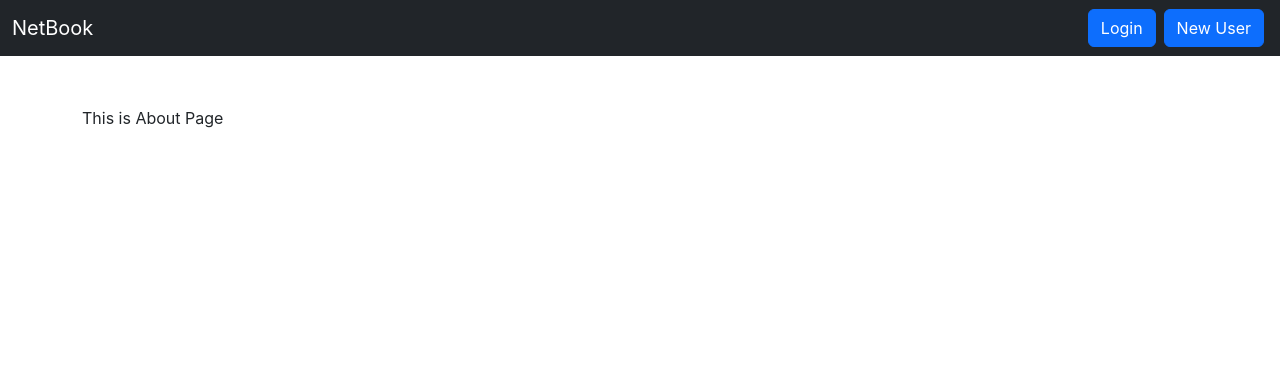
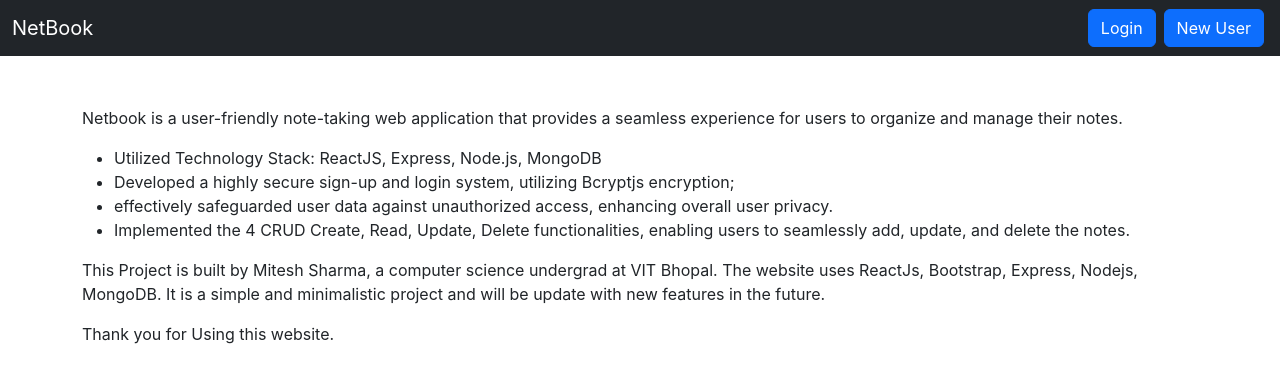
Before and after one commit to mitesh-sharma/NetBook, a React (Create React App) app: page /about in a window 1280 px wide. Shown: the top 382 px of the page. Built offline with nearby package versions, Linux system fonts and the light colour scheme.

Commit message:
added note on signup/login page and updated about page

```diff
--- a/src/components/About.js
+++ b/src/components/About.js
@@ -3,7 +3,17 @@ import noteContext from '../context/notes/noteContext'
 
 const About = () => {
   return (
-    <div>This is About Page</div>
+    <div>
+      <p>Netbook is a user-friendly note-taking web application that provides a seamless experience for users to organize and manage their notes.</p>
+        <ul>
+          <li>Utilized Technology Stack: ReactJS, Express, Node.js, MongoDB </li>
+          <li>Developed a highly secure sign-up and login system, utilizing Bcryptjs encryption;</li>
+          <li>effectively safeguarded user data against unauthorized access, enhancing overall user privacy.</li>
+          <li>Implemented the 4 CRUD Create, Read, Update, Delete functionalities, enabling users to seamlessly add, update, and delete the notes.</li>
+        </ul>
+      <p>This Project is built by Mitesh Sharma, a computer science undergrad at VIT Bhopal. The website uses ReactJs, Bootstrap, Express, Nodejs, MongoDB. It is a simple and minimalistic project and will be update with new features in the future.</p>
+      <p>Thank you for Using this website.</p>
+    </div>
   )
 }
 
--- a/src/components/Login.js
+++ b/src/components/Login.js
@@ -47,6 +47,9 @@ const Login = (props) => {
                 </div>
             </form>
         </div>
+        <div>
+            <p className='text-center'>Please note - Servers are slow, please wait for a moment after clicking on Login. This issue will be resolved. Thank you for your patience</p>
+        </div>
         </>
     )
 }
--- a/src/components/Signup.js
+++ b/src/components/Signup.js
@@ -57,6 +57,9 @@ const Signup = (props) => {
                 </div>
             </form>
         </div>
+        <div>
+            <p className='text-center'>Please note - Servers are slow, please wait for a moment after clicking on Submit. This issue will be resolved. Thank you for your patience</p>
+        </div>
         </>
     )
 }
```
